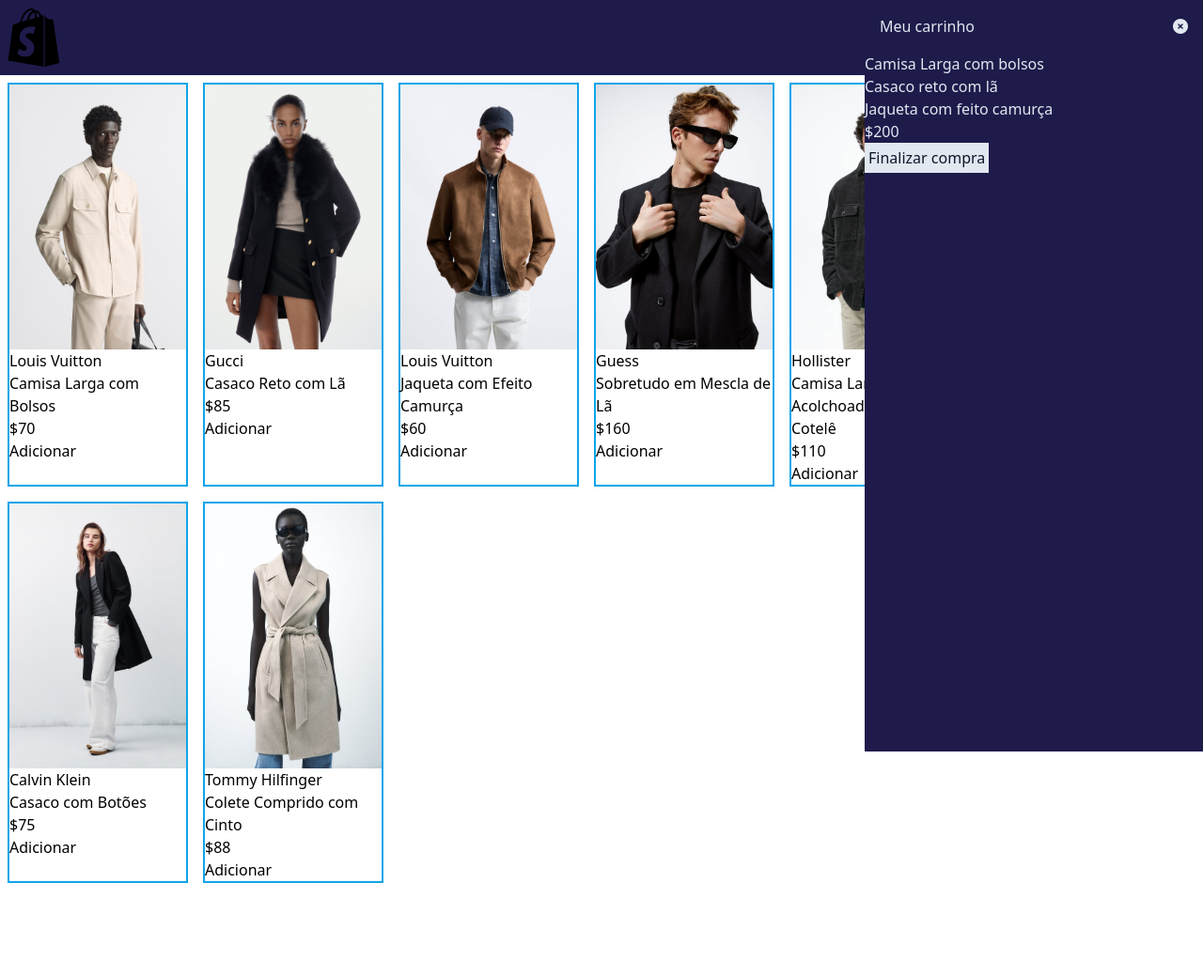
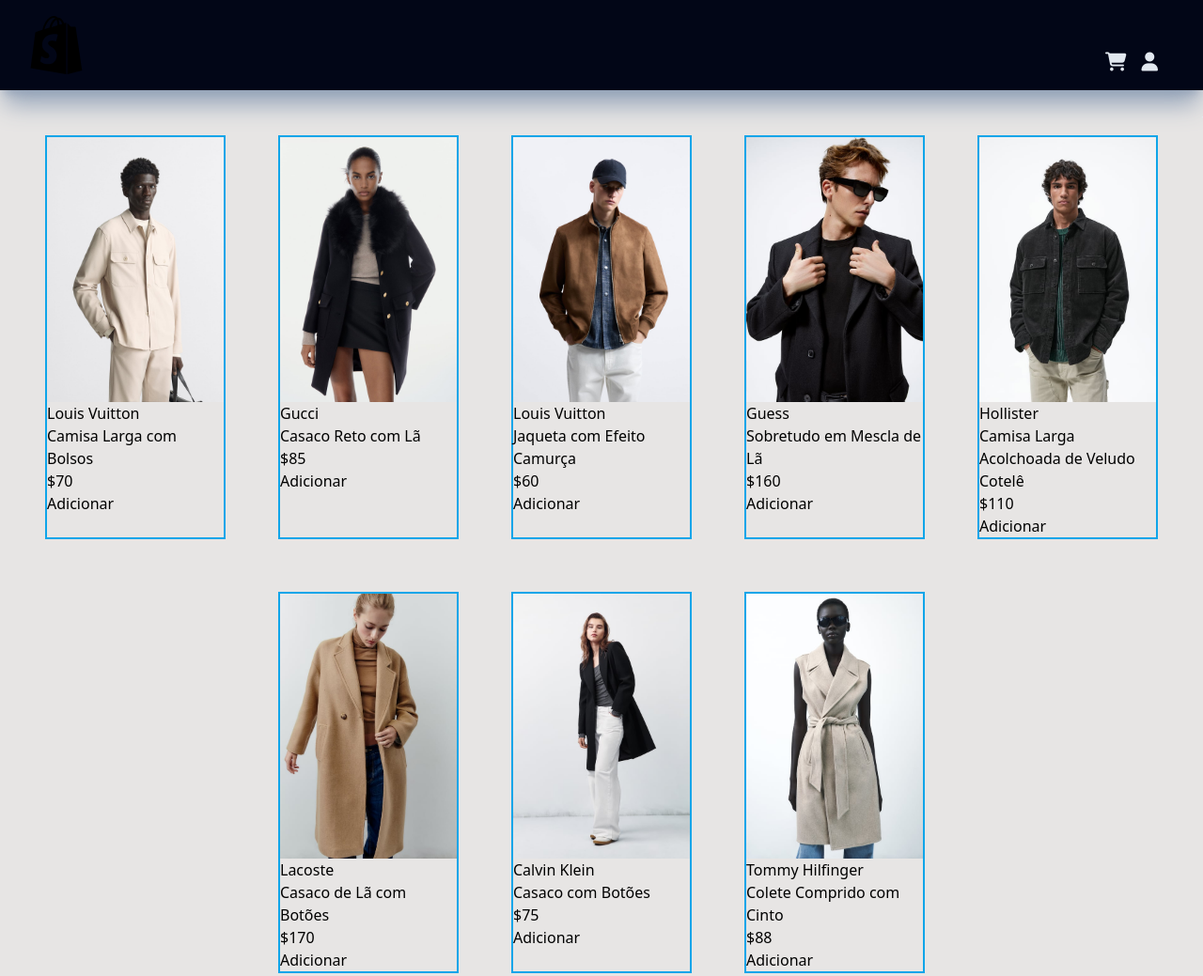
Before and after one commit to andrefelipedev86/Magazine-Store, a website built with Vite: page index.html in a window 1280 px wide. Shown: the whole page at 94% size. Before the commit the page ends 948 px from the top, so only its background shows below. Built offline with nearby package versions, Linux system fonts and the light colour scheme.

Commit message:
alteração no estilo da aplicação e na posição de alguns elementos

```diff
--- a/index.html
+++ b/index.html
@@ -11,8 +11,8 @@
   <title>Magazine Store</title>
 </head>
 
-<body>
-  <section id="cart" class="fixed top-0 right-[0px] bg-indigo-950 h-screen w-[360px] text-slate-200">
+<body class="bg-stone-200 flex flex-col ">
+  <section id="cart" class="fixed top-0 right-[-360px] bg-slate-950 h-screen w-[360px] text-slate-200 z-50">
     <div id="cart-header" class="flex justify-between m-4">
       <p>Meu carrinho</p>
       <button id="close-cart"><i class="fa-solid fa-circle-xmark"></i></button>
@@ -25,16 +25,16 @@
     <p id="total-price">$200</p>
     <button class="bg-slate-200 text-slate-900 p-1">Finalizar compra</button>
   </section>
-  <header class="flex bg-indigo-950 p-2 justify-between">
-    <img src="./assets/logo/shopify.svg" class="h-16" alt="logo da MagazineStore">
+  <header class="flex text-xl bg-slate-950 shadow-slate-400 shadow-xl px-8 py-4 justify-between sticky top-0">
+    <img src="./assets/img/shopify (1).svg" class="h-16" alt="logo da MagazineStore">
     <div class="text-slate-200 flex gap-2 items-end mx-2">
-      <button id="open-cart"><i class="fa-solid fa-cart-shopping"></i></button>
-      <button><i class="fa-solid fa-user"></i></button>
+      <button id="open-cart" class="mx-2"><i class="fa-solid fa-cart-shopping"></i></button>
+      <button class="mr-2"><i class="fa-solid fa-user"></i></button>
     </div>
 
   </header>
   <main>
-    <section id="product-container" class="flex flex-wrap">
+    <section id="product-container" class="flex flex-wrap p-10 justify-center gap-10">
 
     </section>
   </main>
```
Also changed, not shown: assets/img/shopify (1).svg (added).
